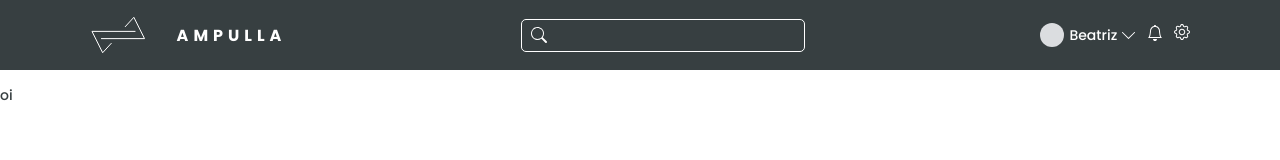
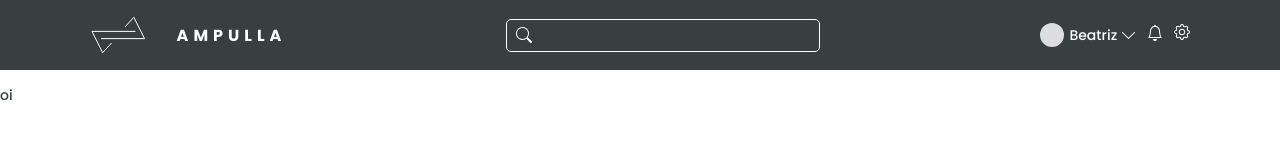
Before and after one commit to Emerson-MM-Filho/Order-Manager-Front, a React (Create React App) app: page / in a window 1280 px wide. Shown: the top 160 px of the page. Built offline with nearby package versions, Linux system fonts and the light colour scheme.

Commit message:
fix font color, position and outline

```diff
--- a/src/components/SearchBar/style.scss
+++ b/src/components/SearchBar/style.scss
@@ -7,9 +7,12 @@
 
   input{
     background-color: transparent;
+    color: $white;
     border: 1px solid $white;
     border-radius: 5px;
     padding: 5px;
+    padding-left: 35px;
+    outline:none;
   }
 
   svg{
```
